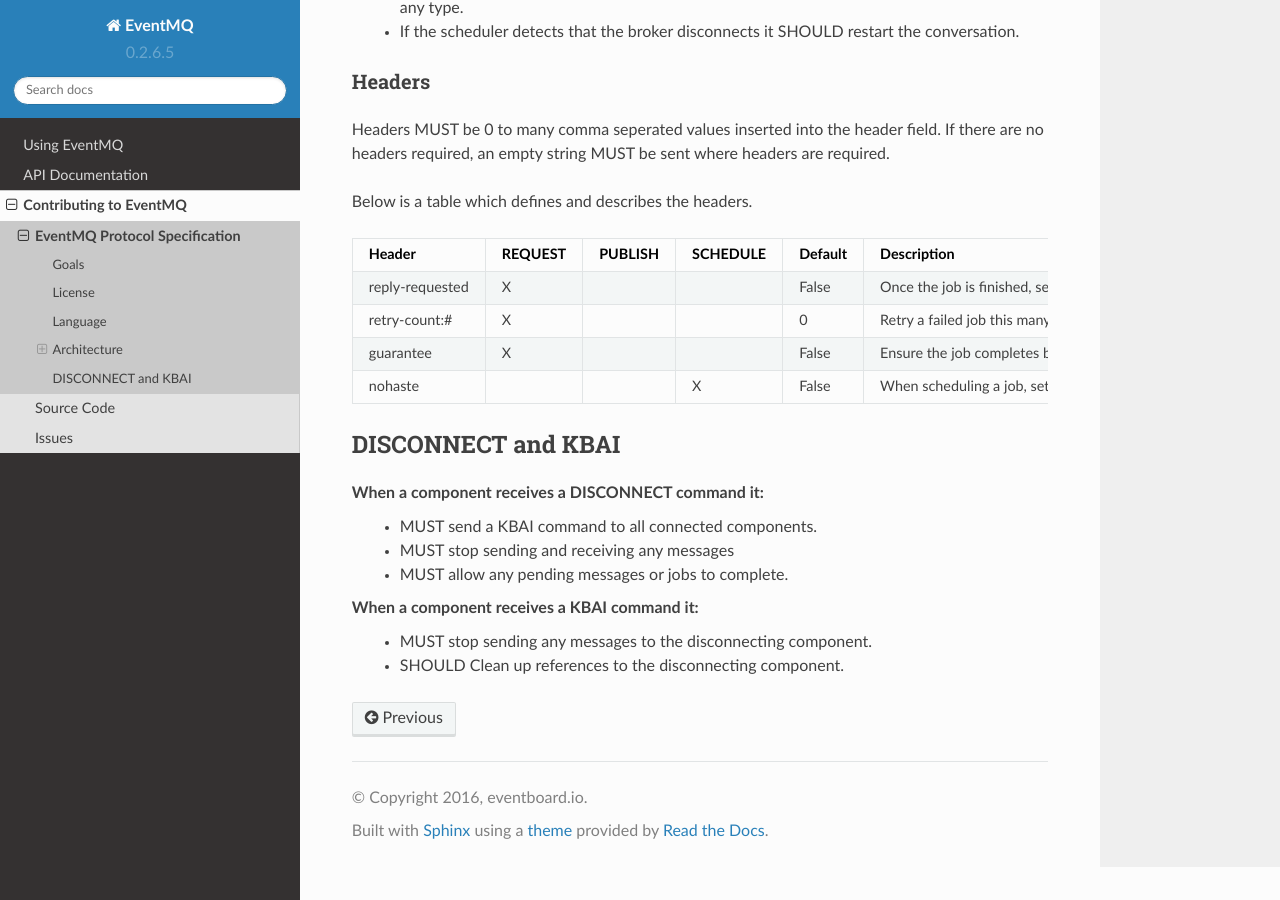
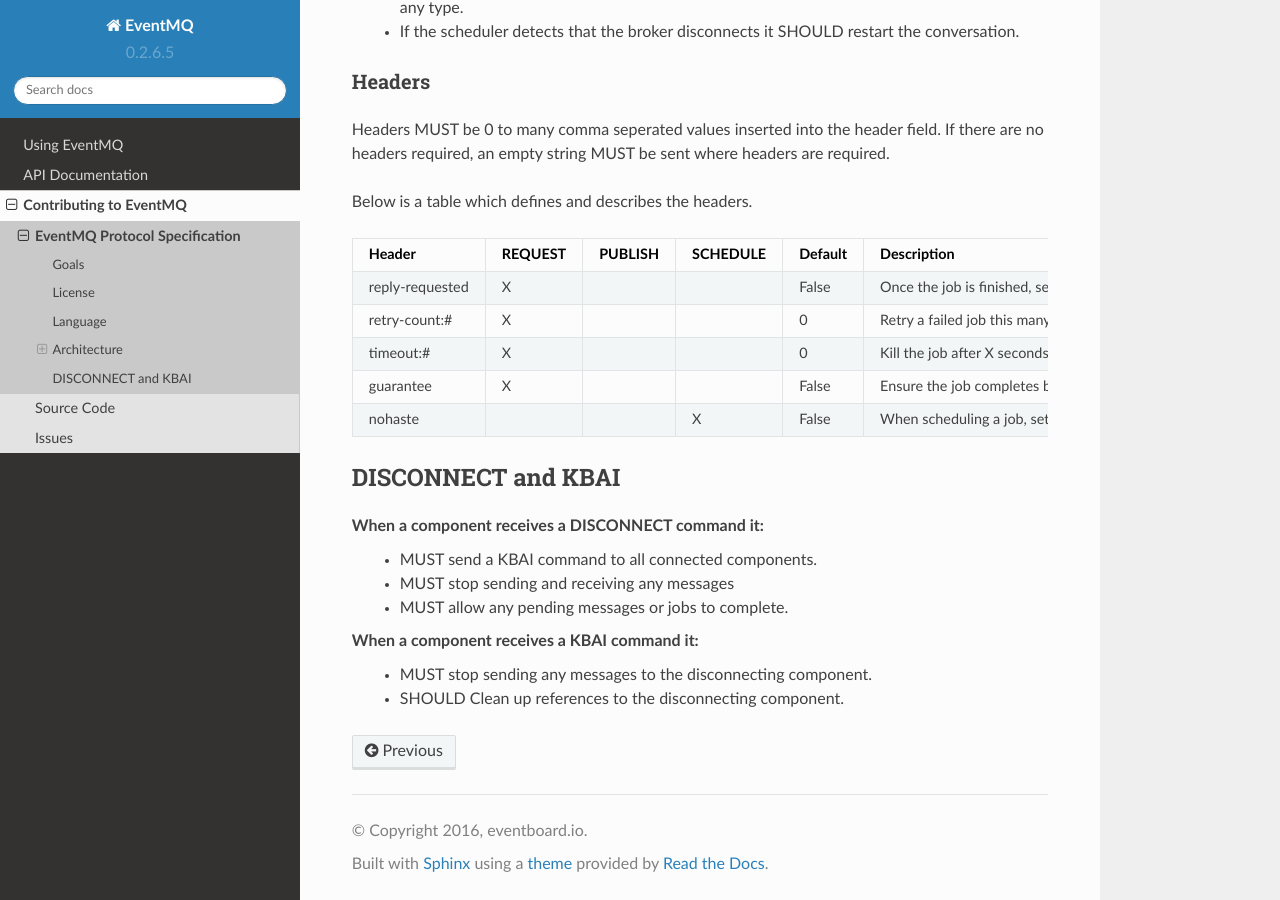
Before and after one commit to eventmq/eventmq, a Sphinx documentation site: the page built from docs/protocol.rst, in a window 1280 px wide and 900 px high, scrolled down 5541 px. Built offline with Sphinx 7.4.7 and the Read the Docs theme 2.0.0, drawn with Linux system fonts in a browser that asks for light colours.

Commit message:
add timeout to docs

```diff
--- a/docs/protocol.rst
+++ b/docs/protocol.rst
@@ -227,6 +227,7 @@
 ================= ======= ======= ======== ======= ===========
 reply-requested   X                        False   Once the job is finished, send a reply back with information from the job. If there is no information reply with a True value.
 retry-count:#     X                        0       Retry a failed job this many times before accepting defeat.
+timeout:#         X                        0       Kill the job after X seconds, defaults to never timing out (0)
 guarantee         X                        False   Ensure the job completes by letting someone else worry about a success reply.
 nohaste                           X        False   When scheduling a job, set this to True if you don't want the job to run immediately as it's scheduled.  Instead, it will run for the first time when the interval has elapsed.
 ================= ======= ======= ======== ======= ===========
```
